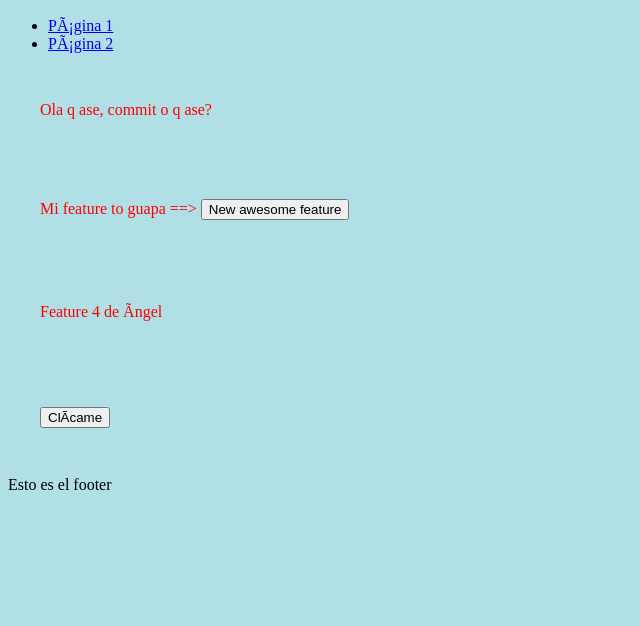
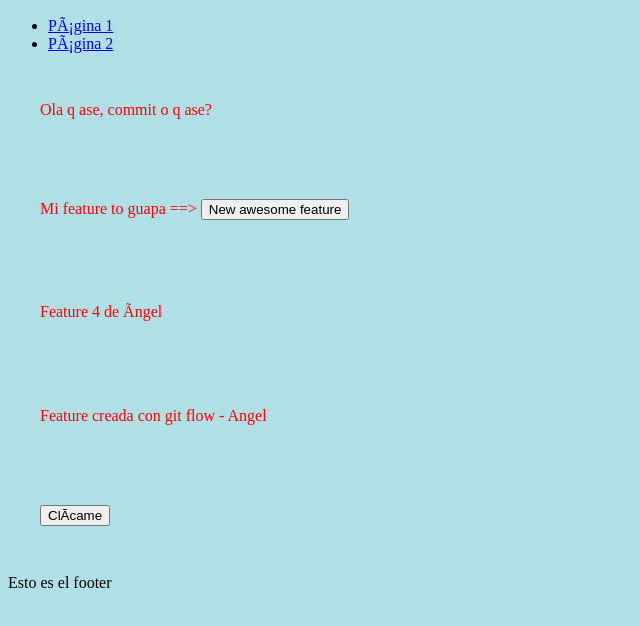
Before and after one commit to pepesan/ejemplo-github, a plain HTML site: page index.html in a window 1280 px wide. Shown: the part 136-762 px from the top of the page, without its empty margins (0-640 px from the left). Drawn offline with Linux system fonts and the light colour scheme.

Commit message:
Mi feature con flow

```diff
--- a/index.html
+++ b/index.html
@@ -20,6 +20,7 @@
         <p>Ola q ase, commit o q ase?</p>
         <p> Mi feature to guapa ==> <button id="btn_feature">New awesome feature</button></p>
         <p>Feature 4 de Ángel</p>
+        <p>Feature creada con git flow - Angel</p>
         <p><button id="btn_clicame">Clícame</button></p>
         <footer>
             Esto es el footer
```
